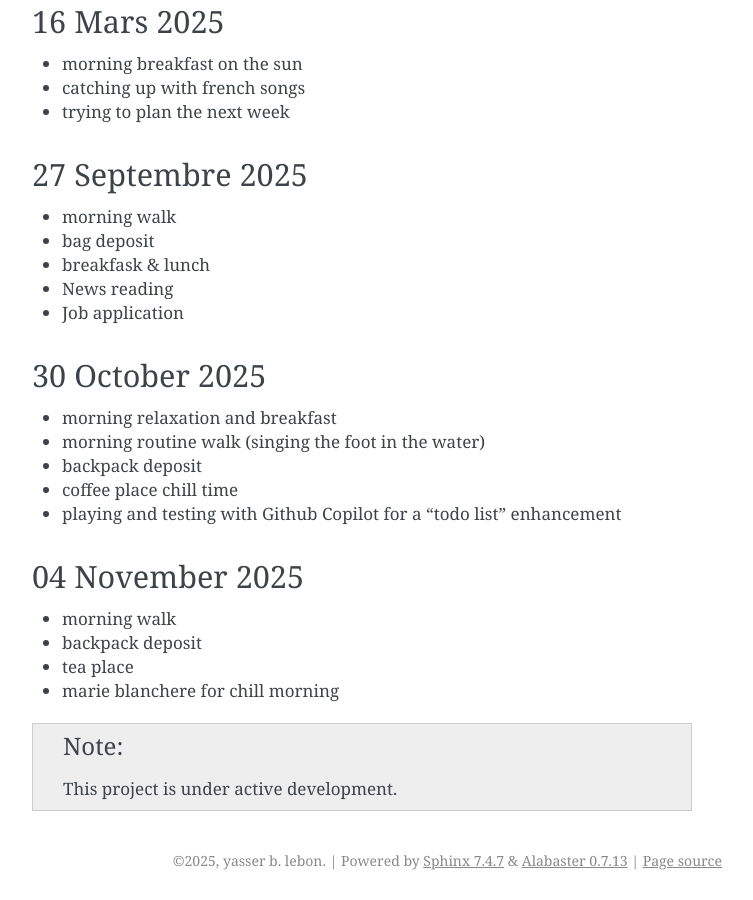
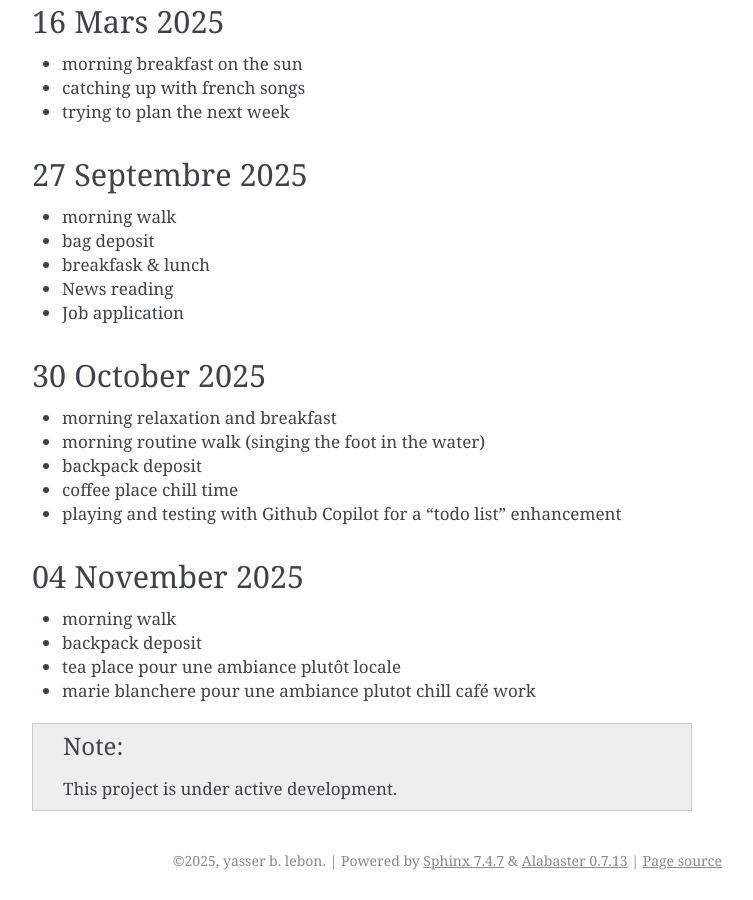
Before and after one commit to yblebon/journal, a Sphinx documentation site: the page built from source/daily.rst, in a window 1280 px wide and 900 px high, scrolled down 3312 px. Shown: the whole window, without its empty margins (388-1141 px from the left). Built offline with Sphinx 7.4.7, drawn with Linux system fonts in a browser that asks for light colours.

Commit message:
update daily journal

```diff
--- a/source/daily.rst
+++ b/source/daily.rst
@@ -160,8 +160,8 @@ Reflexion personelle
 -----------
 * morning walk
 * backpack deposit
-* tea place
-* marie blanchere for chill morning
+* tea place pour une ambiance plutôt locale
+* marie blanchere pour une ambiance plutot chill café work
 
 
 .. note::
```
